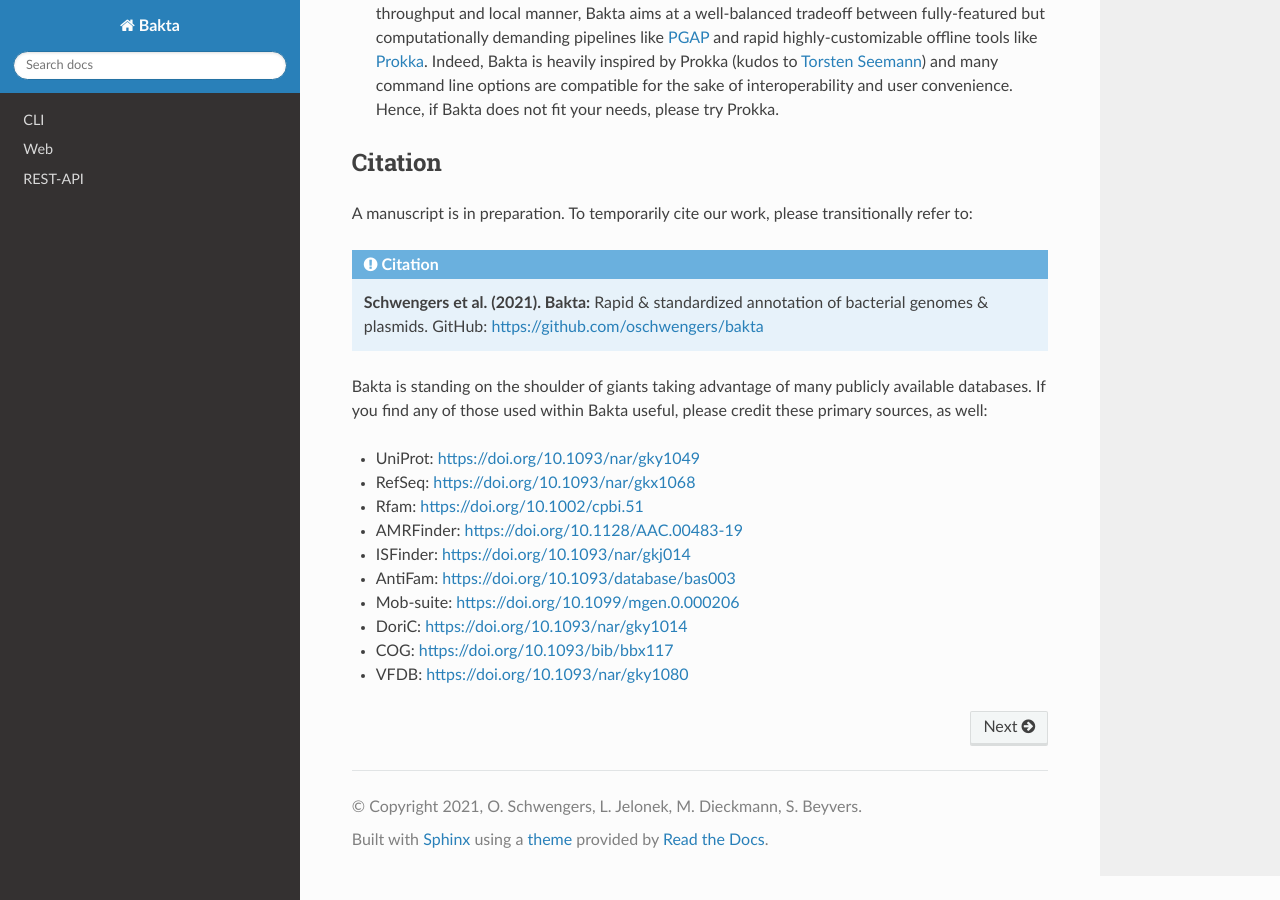
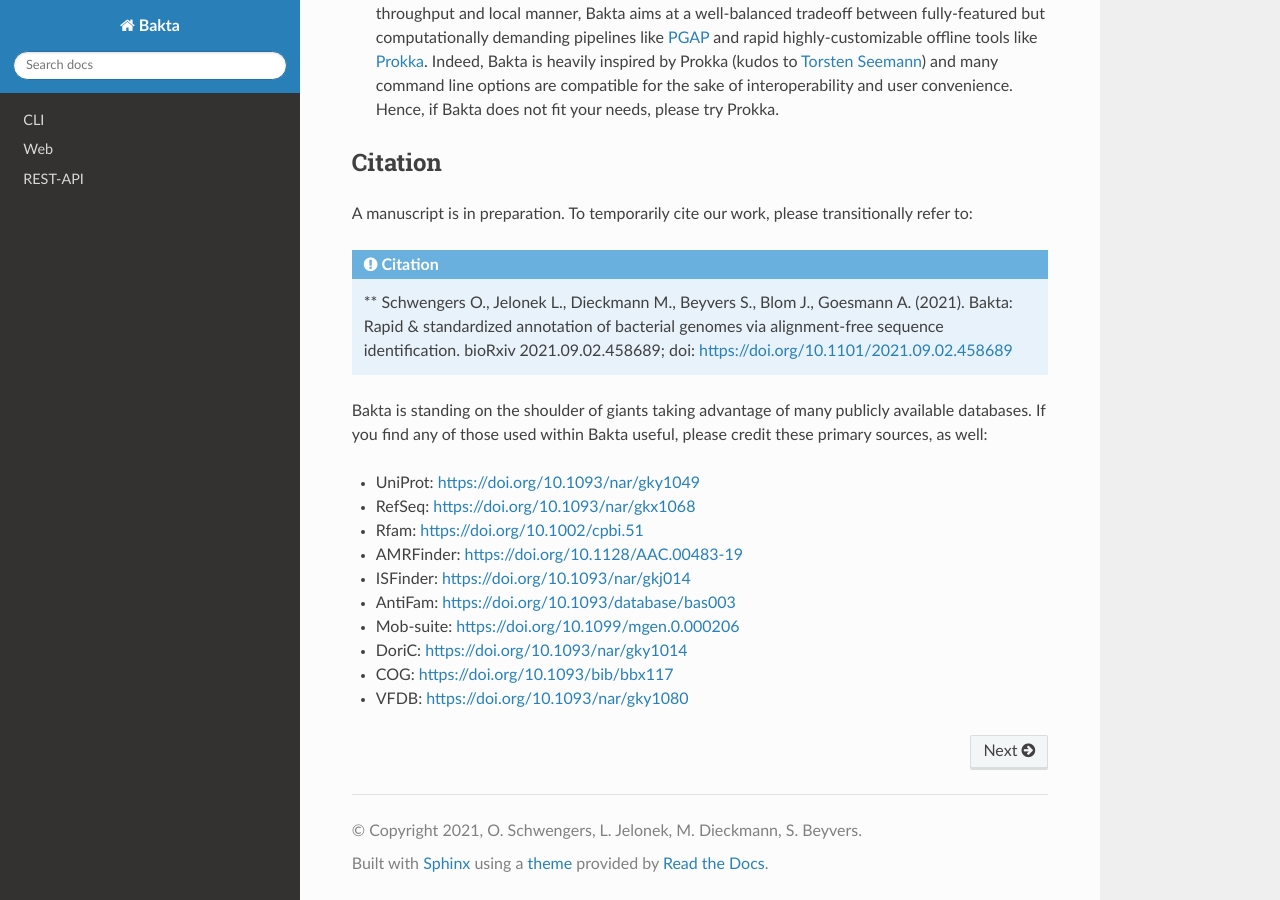
Before and after one commit to ag-computational-bio/bakta-docs, a Sphinx documentation site: the page built from docs/index.rst, in a window 1280 px wide and 900 px high, scrolled down 1229 px. Built offline with Sphinx 7.4.7 and the Read the Docs theme 2.0.0, drawn with Linux system fonts in a browser that asks for light colours.

Commit message:
Update citation

```diff
--- a/docs/index.rst
+++ b/docs/index.rst
@@ -56,7 +56,7 @@
 
 .. admonition:: Citation
 
-   **Schwengers et al. (2021). Bakta:** Rapid & standardized annotation of bacterial genomes & plasmids. GitHub: https://github.com/oschwengers/bakta
+   ** Schwengers O., Jelonek L., Dieckmann M., Beyvers S., Blom J., Goesmann A. (2021). Bakta: Rapid & standardized annotation of bacterial genomes via alignment-free sequence identification. bioRxiv 2021.09.02.458689; doi: https://doi.org/10.1101/2021.09.02.458689
 
 Bakta is standing on the shoulder of giants taking advantage of many publicly available databases. If you find any of those used within Bakta useful, please credit these primary sources, as well:
 
```
